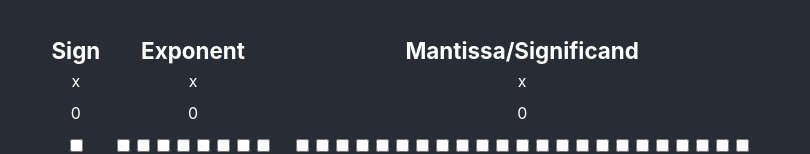
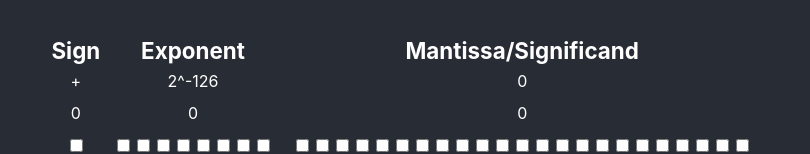
Before and after one commit to afterdusk/flop, a React (Create React App) app: page / in a window 1280 px wide. Shown: the part 562-716 px from the top of the page, without its empty margins (235-1045 px from the left). Built offline with nearby package versions, Linux system fonts and the light colour scheme.

Commit message:
Populate value field in BitPanel

```diff
--- a/src/Flop.ts
+++ b/src/Flop.ts
@@ -109,14 +109,31 @@ export const generateFlop754 = (
 };
 
 /**
- * @returns Flop754 object representing zero.
+ * @param exponentWidth of the target type
+ * @returns Flop754 object representing zero
  */
-export const defaultFlop754 = (): Flop754 => {
+export const defaultFlop754 = (exponentWidth: number): Flop754 => {
   const type = Flop754Type.SUBNORMAL;
   const sign = false;
-  const exponent = 0;
+  const exponent = getExponentRange(exponentWidth).min;
   const significand = new BigNumber(0);
   return { type, sign, exponent, significand };
+};
+
+/**
+ * @param flop754 object to return exponent of
+ * @returns exponent value as a string
+ */
+export const getExponent = (flop754: Flop754): string => {
+  return flop754.exponent.toFixed();
+};
+
+/**
+ * @param flop754 object to return significand of
+ * @returns significand value as a string
+ */
+export const getSignificand = (flop754: Flop754): string => {
+  return flop754.significand.toFixed();
 };
 
 /**
--- a/src/components/BitPanel.tsx
+++ b/src/components/BitPanel.tsx
@@ -14,7 +14,9 @@ type BitPanelProps = {
   name: string;
   sign: boolean[];
   exponent: boolean[];
+  exponentValue: string;
   significand: boolean[];
+  significandValue: string;
   updateValue: (
     signBits: boolean[],
     exponentBits: boolean[],
@@ -27,7 +29,7 @@ const BitPanel: FC<BitPanelProps> = (props: BitPanelProps): ReactElement => {
     <Wrapper>
       <BitSegment
         name="Sign"
-        value={"x"}
+        value={props.sign[0] ? "-" : "+"}
         decimal={parseInt(Flop.stringifyBits(props.sign), 2).toFixed()}
         bits={props.sign}
         updateBits={(bits: boolean[]) =>
@@ -36,7 +38,7 @@ const BitPanel: FC<BitPanelProps> = (props: BitPanelProps): ReactElement => {
       />
       <BitSegment
         name="Exponent"
-        value={"x"}
+        value={"2^" + props.exponentValue}
         decimal={parseInt(Flop.stringifyBits(props.exponent), 2).toFixed()}
         bits={props.exponent}
         updateBits={(bits: boolean[]) =>
@@ -45,7 +47,7 @@ const BitPanel: FC<BitPanelProps> = (props: BitPanelProps): ReactElement => {
       />
       <BitSegment
         name="Mantissa/Significand"
-        value={"x"}
+        value={props.significandValue}
         decimal={parseInt(Flop.stringifyBits(props.significand), 2).toFixed()}
         bits={props.significand}
         updateBits={(bits: boolean[]) =>
--- a/src/components/Format.tsx
+++ b/src/components/Format.tsx
@@ -24,7 +24,9 @@ type FormatProps = {
 
 const Format: FC<FormatProps> = (props: FormatProps): ReactElement => {
   const [flop, setFlop] = useState<null | Flop.Flop>(null);
-  const [flop754, setFlop754] = useState(Flop.defaultFlop754());
+  const [flop754, setFlop754] = useState(
+    Flop.defaultFlop754(props.exponentWidth)
+  );
   const [storedFlop, setStoredFlop] = useState(Flop.defaultFlop());
   const [error, setError] = useState<null | Flop.Flop>(null);
 
@@ -76,7 +78,9 @@ const Format: FC<FormatProps> = (props: FormatProps): ReactElement => {
         {...props}
         sign={sign}
         exponent={exponent}
+        exponentValue={Flop.getExponent(flop754)}
         significand={significand}
+        significandValue={Flop.getSignificand(flop754)}
         updateValue={(
           sign: boolean[],
           exponent: boolean[],
```
